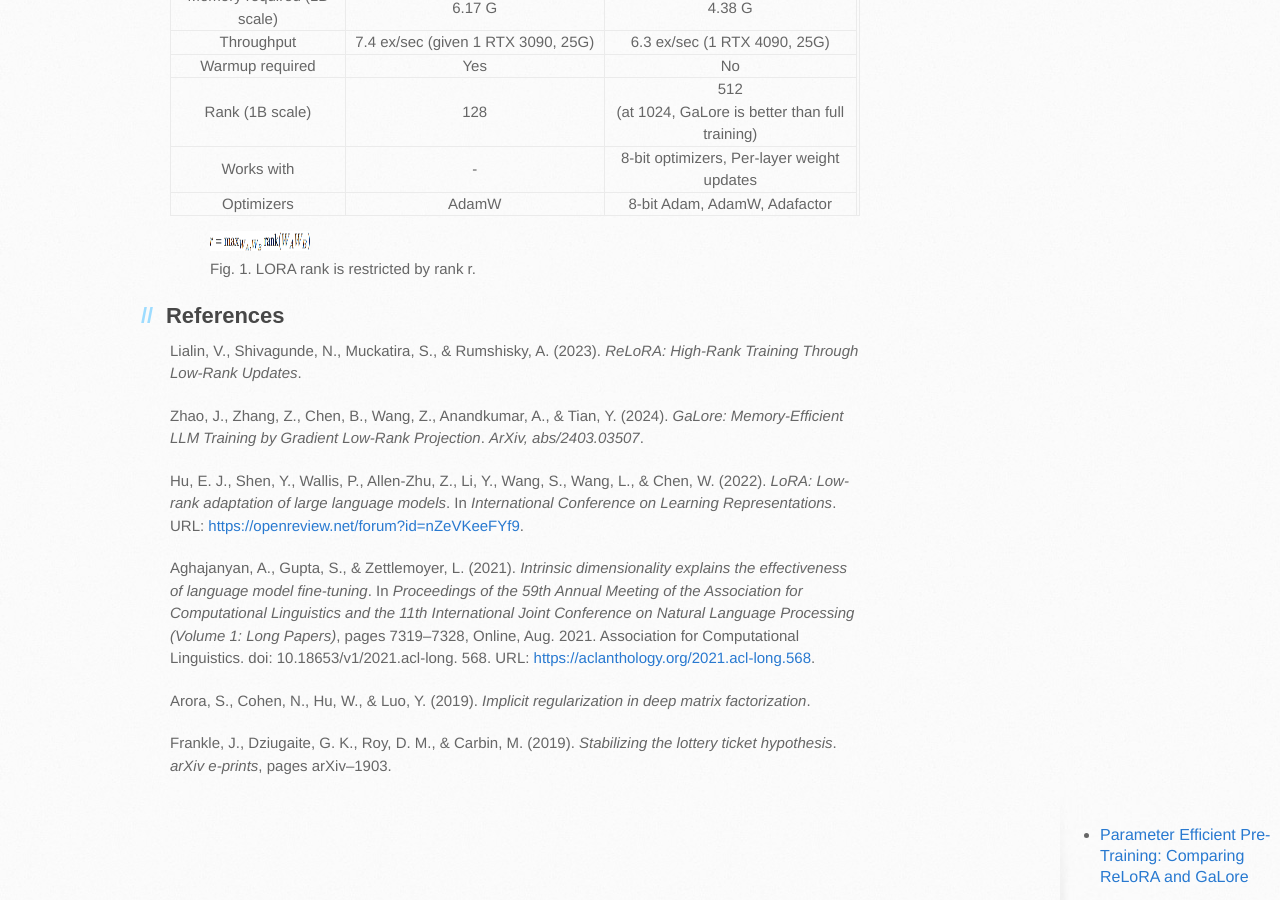
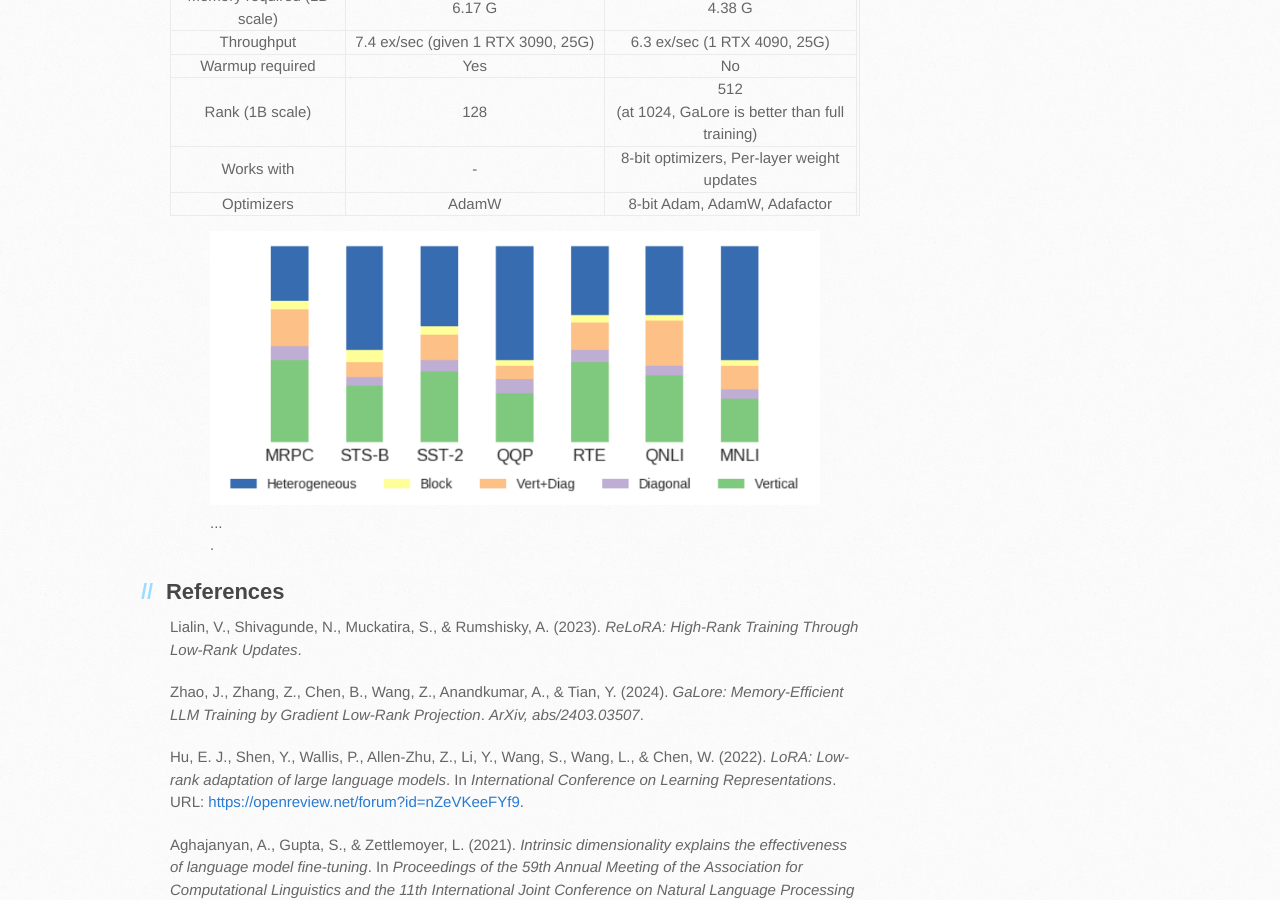
Before and after one commit to text-machine-lab/blog, a Jekyll site: the page docs/2024/pept_relora_n_galore/index.html, which Jekyll copies as it is, in a window 1280 px wide and 900 px high, scrolled down 2710 px. Built offline with Jekyll 4.4.1, drawn with Linux system fonts in a browser that asks for light colours; nearby versions of some CDN libraries; a script that is not in the unit is left out; comment, search, counter and statistics services are not loaded.

Commit message:
Update index.html testing images

```diff
--- a/docs/2024/pept_relora_n_galore/index.html
+++ b/docs/2024/pept_relora_n_galore/index.html
@@ -264,8 +264,8 @@ alt="Web Analytics"></a></div></noscript>
 
 
 	<figure>
-		<img src="/blog/assets/images/relora-rank-property.png" width="100" height="20" />
-	<figcaption>Fig. 1. LORA rank is restricted by rank r. </figcaption>
+		<img src="/blog/assets/images/bert-attn-ratios.png" />
+	<figcaption>...</figcaption>. </figcaption>
 </figure>
 
 
```
